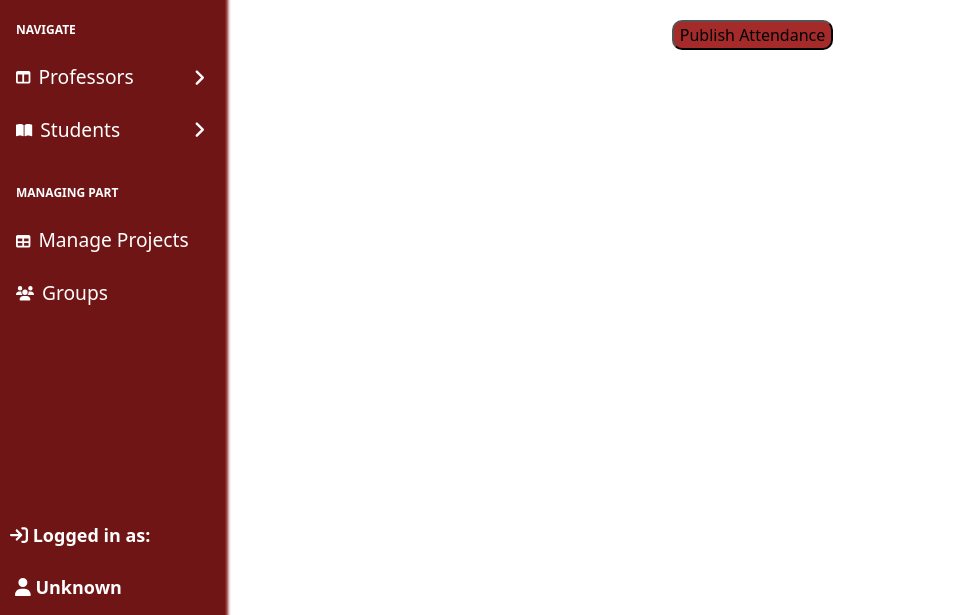
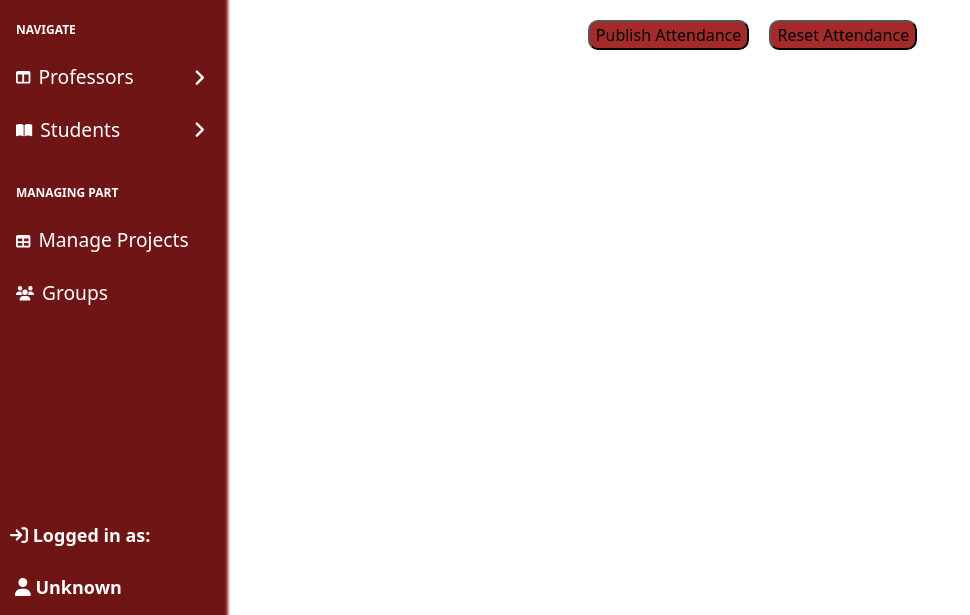
Before and after one commit to Syed1012/Project_Management_System, a PHP site: page /Dashboard-Professor/includes/Attendance.php in a window 1280 px wide. Shown: the part 184-799 px from the top of the page, without its empty margins (0-970 px from the left). Run offline with PHP 8.4, Linux system fonts and the light colour scheme; the visitor is signed in with stand-in values (Sample User, id 1); data that the repository does not hold is empty; some libraries are stand-ins or nearby versions.

Commit message:
added reset attendance button

```diff
--- a/Dashboard-Professor/includes/Attendance.php
+++ b/Dashboard-Professor/includes/Attendance.php
@@ -173,6 +173,7 @@
 
     </table>
     <button class="submit-btn">Publish Attendance</button>
+    <button class="submit-btn ml-3">Reset Attendance</button>
 </div>
 
 <script>
```
